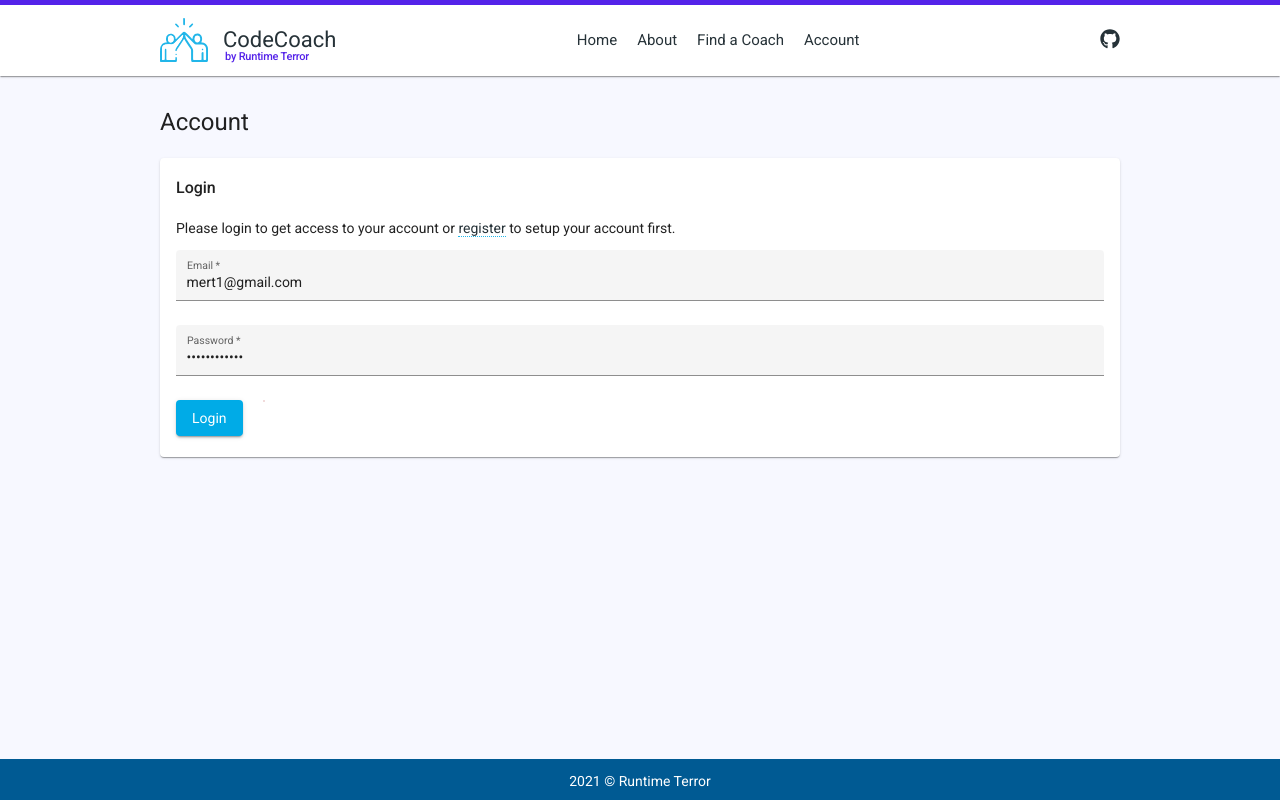
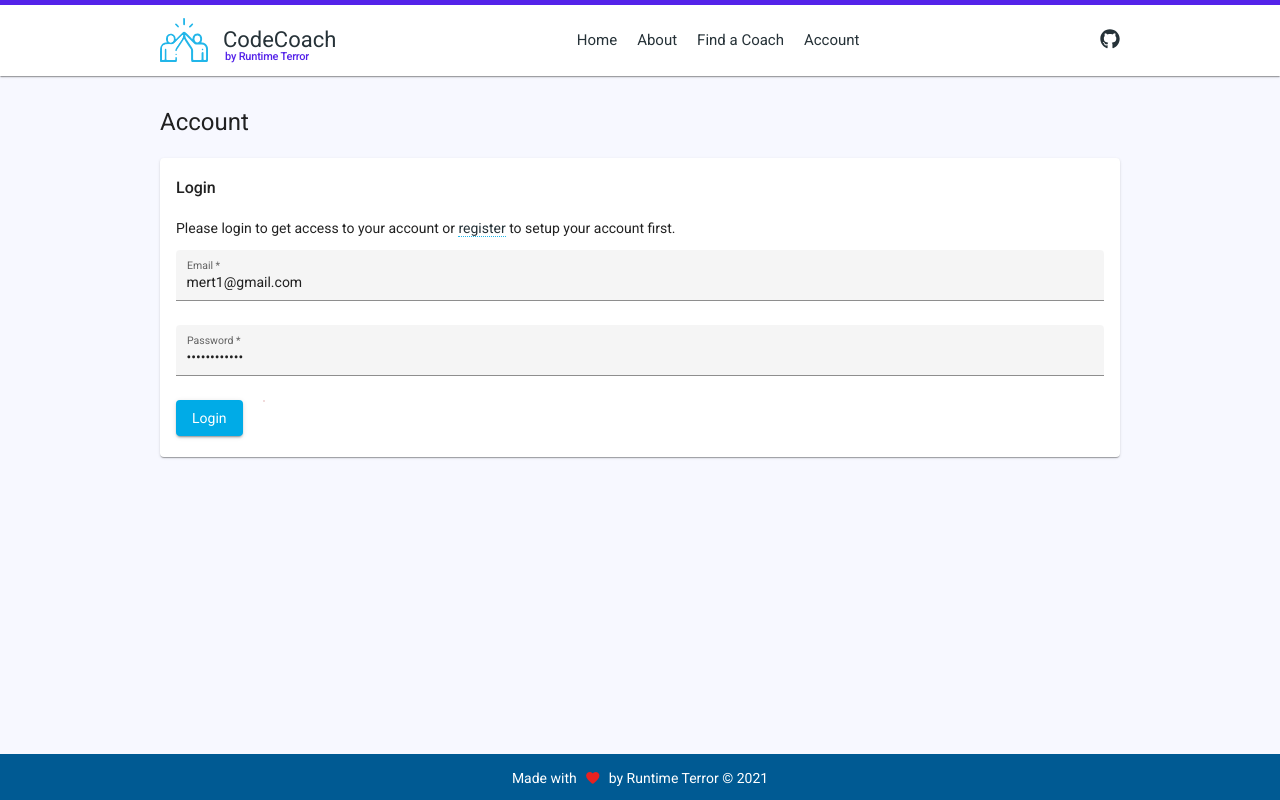
Before and after one commit to ChristophParrez/codecoach-frontend, an Angular app: page /login in a window 1280 px wide. Built offline with nearby package versions, Linux system fonts and the light colour scheme.

Commit message:
Fixed redirect after requesting a session and showing the correct error message as well

```diff
--- a/src/app/components/footer/footer.component.html
+++ b/src/app/components/footer/footer.component.html
@@ -1,7 +1,7 @@
 <footer class="page-footer">
   <div class="footer-copyright">
     <div class="container center-align">
-      <div>{{_year | date :'yyyy'}} &copy; Runtime Terror</div>
+      <div>Made with <mat-icon>favorite</mat-icon> by Runtime Terror &copy; {{_year | date :'yyyy'}}</div>
     </div>
   </div>
 </footer>
--- a/src/app/components/footer/footer.component.scss
+++ b/src/app/components/footer/footer.component.scss
@@ -3,7 +3,16 @@
 .page-footer {
   color: #fff;
   background: $footer-background;
-  padding: 15px 0 12px 0;
+  padding: 16px 0 12px 0;
   line-height: 1;
   text-align: center;
 }
+
+mat-icon {
+  vertical-align: middle;
+  color: #e82121;
+  height: 14px;
+  width: 25px;
+  font-size: 16px;
+  margin-bottom: 4px
+}
--- a/src/app/components/session-request-form/session-request-form.component.html
+++ b/src/app/components/session-request-form/session-request-form.component.html
@@ -37,7 +37,7 @@
         <mat-label for="remarks" class="active">Remarks for the coach?</mat-label>
       </mat-form-field>
     </div>
-    <div class="form-row">
+    <div class="form-row buttons">
       <button mat-raised-button color="primary" type="submit">Request Session</button>
       <button mat-raised-button type="button" (click)="appService.goBack()">Cancel</button>
       <app-error-message [messages]="errorMessages"></app-error-message>
--- a/src/app/components/session-request-form/session-request-form.component.scss
+++ b/src/app/components/session-request-form/session-request-form.component.scss
@@ -0,0 +1,7 @@
+.buttons {
+  display: flex;
+  align-items: start;
+  button {
+    flex-shrink: 0;
+  }
+}
--- a/src/app/components/session-request-form/session-request-form.component.ts
+++ b/src/app/components/session-request-form/session-request-form.component.ts
@@ -49,6 +49,7 @@ export class SessionRequestFormComponent implements OnInit {
   ngOnInit(): void {
     this.coachId = this.route.snapshot.paramMap.get('id');
     this.userService.getCoach(this.coachId).subscribe(user => this.coachingTopics = user.coachInformation.coachingTopics);
+    this.errorMessages.push('Something went wrong. Please try again later.')
   }
 
   onSubmit(): void {
@@ -63,11 +64,15 @@ export class SessionRequestFormComponent implements OnInit {
       this.formGroup.value.coacheeId = this.userService.getUserId();
 
       this.sessionService.requestSession(this.formGroup.value).subscribe({
-        next: () => this.router.navigate(['/'], {relativeTo: this.route}),
+        next: () => this.router.navigate(['/user/sessions'], {relativeTo: this.route}),
         error: (response) => {
           this.formGroup.enable();
-          if (response.error.status === 400) this.errorMessages.push('Something went wrong. Please try again later.')
-          else if (typeof response.error === 'string') this.errorMessages.push(response.error);
+          console.log(response)
+          if (typeof response.error === 'string') this.errorMessages.push(response.error);
+          else if (typeof response.error.message === 'string') this.errorMessages.push(response.error.message);
+          else if (response.error.status === 400) {
+            this.errorMessages.push('Something went wrong. Please try again later.')
+          }
         }
       });
     }
```
